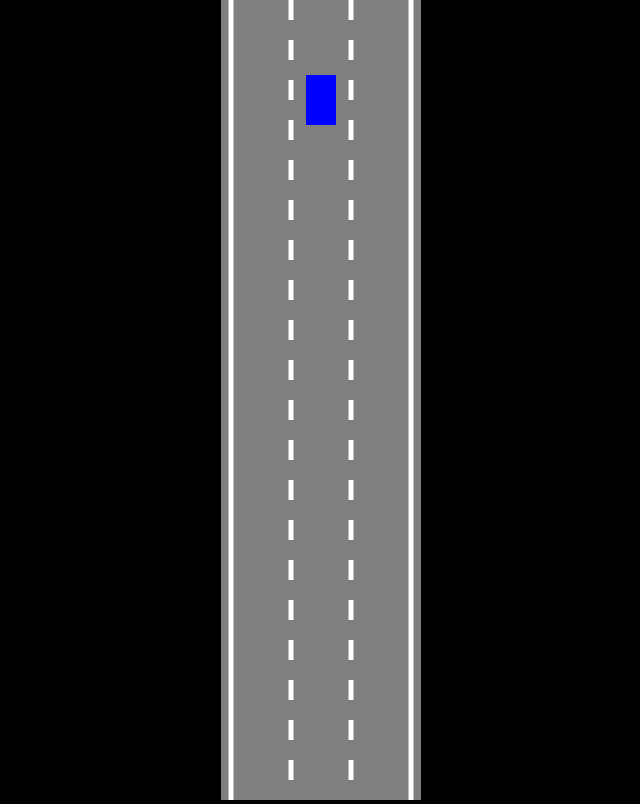
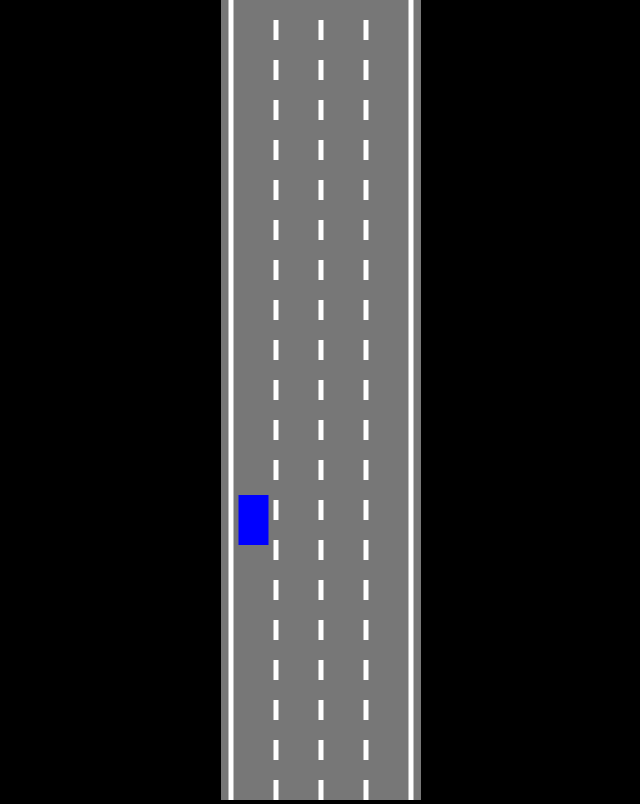
Before and after one commit to iaadarsh23/Self-driving-car, a plain HTML site: page index.html in a window 1280 px wide. Shown: the whole page, without its empty margins (319-959 px from the left). Drawn offline with Linux system fonts and the light colour scheme.

Commit message:
feat : road movemement added

```diff
--- a/road.js
+++ b/road.js
@@ -10,24 +10,45 @@ class Road {
 		const infinity = 10000000;
 		this.top = -infinity;
 		this.bottom = infinity;
+
+		//lets have collision logic make the boundaries rigid
+		const topleft = { x: this.left, y: this.top };
+		const topright = { x: this.right, y: this.top };
+		const bottomleft = { x: this.left, y: this.bottom };
+		const bottomright = { x: this.right, y: this.bottom };
+		//we are using the array because have straight lines
+		this.border = [
+			[topleft, bottomleft],
+			[topright, bottomright],
+		];
+	}
+	//this function will get the middle of the lane
+	getCenter(index) {
+		const laneWidth = this.width / this.laneCount;
+		return this.left + laneWidth / 2 + index * laneWidth;
 	}
 
 	//lets draw the road
 	draw(ctx) {
 		ctx.lineWidth = 5;
 		ctx.strokeStyle = "white";
-		for (let i = 0; i <= this.laneCount; i++) {
+		for (let i = 1; i <= this.laneCount - 1; i++) {
 			const x = lerp(this.left, this.right, i / this.laneCount);
 			//lets draw the dash lines
-			if (i > 0 && i < this.laneCount) {
-				ctx.setLineDash([20, 20]);
-			} else {
-				ctx.setLineDash([]);
-			}
+
+			ctx.setLineDash([20, 20]);
+
 			ctx.beginPath();
 			ctx.moveTo(x, this.top);
 			ctx.lineTo(x, this.bottom);
 			ctx.stroke();
 		}
+		ctx.setLineDash([]);
+		this.border.forEach((border) => {
+			ctx.beginPath();
+			ctx.moveTo(border[0].x, border[0].y);
+			ctx.lineTo(border[1].x, border[1].y);
+			ctx.stroke();
+		});
 	}
 }
--- a/script.js
+++ b/script.js
@@ -4,19 +4,23 @@ const ctx = canvas.getContext("2d");
 
 const roadWidth = 150;
 const sideWidth = 20;
-const road = new Road(canvas.width / 2, canvas.width * 0.9, 3);
-const car = new Car(100, 100, 30, 50);
+const road = new Road(canvas.width / 2, canvas.width * 0.9, 4);
+const car = new Car(road.getCenter(0), 100, 30, 50);
 car.color = "blue";
 
 animate();
 
 function animate() {
+	car.update();
 	canvas.height = window.innerHeight;
+
 	//draw the road
-	car.update();
+	ctx.save();
+	ctx.translate(0, -car.y + canvas.height * 0.65);
+
 	road.draw(ctx);
 	// Draw the car
 	car.draw(ctx);
-
+	ctx.restore();
 	requestAnimationFrame(animate);
 }
--- a/style.css
+++ b/style.css
@@ -6,5 +6,5 @@ body {
 }
 
 #myCanvas {
-	background: rgb(127, 127, 127);
+	background: rgb(119, 119, 119);
 }
```
Also changed, not shown: 3 other files.
